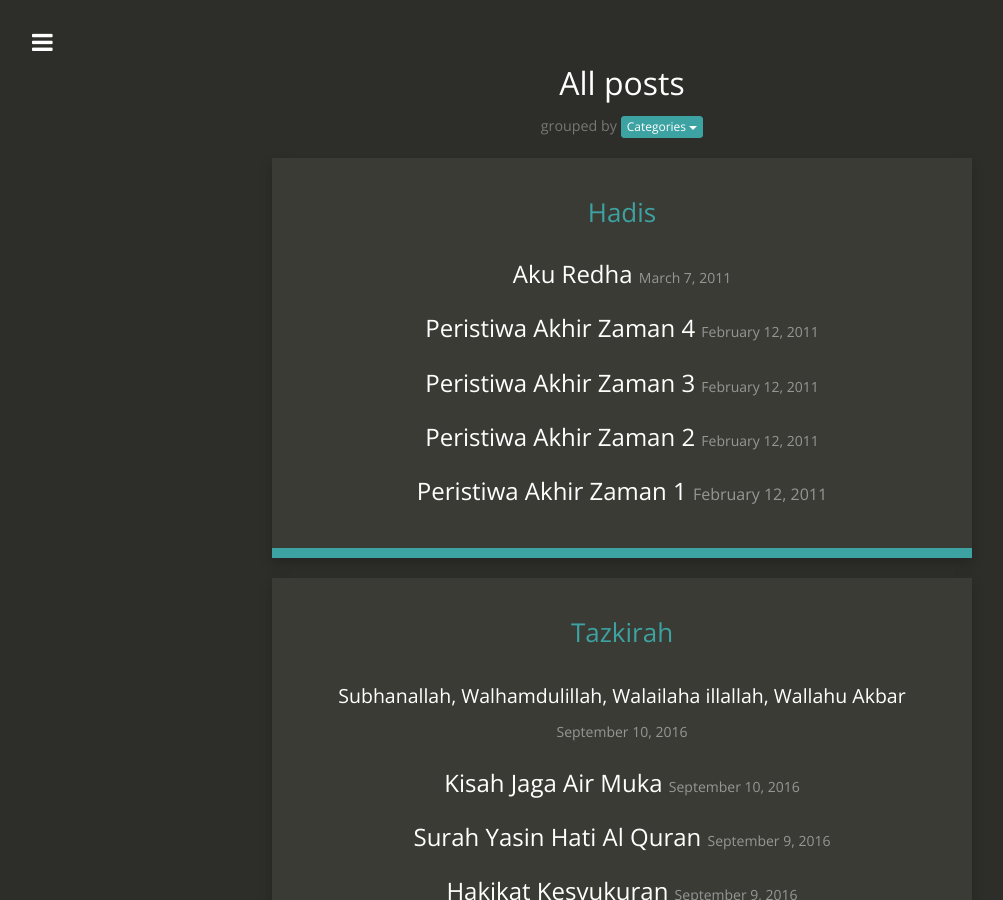
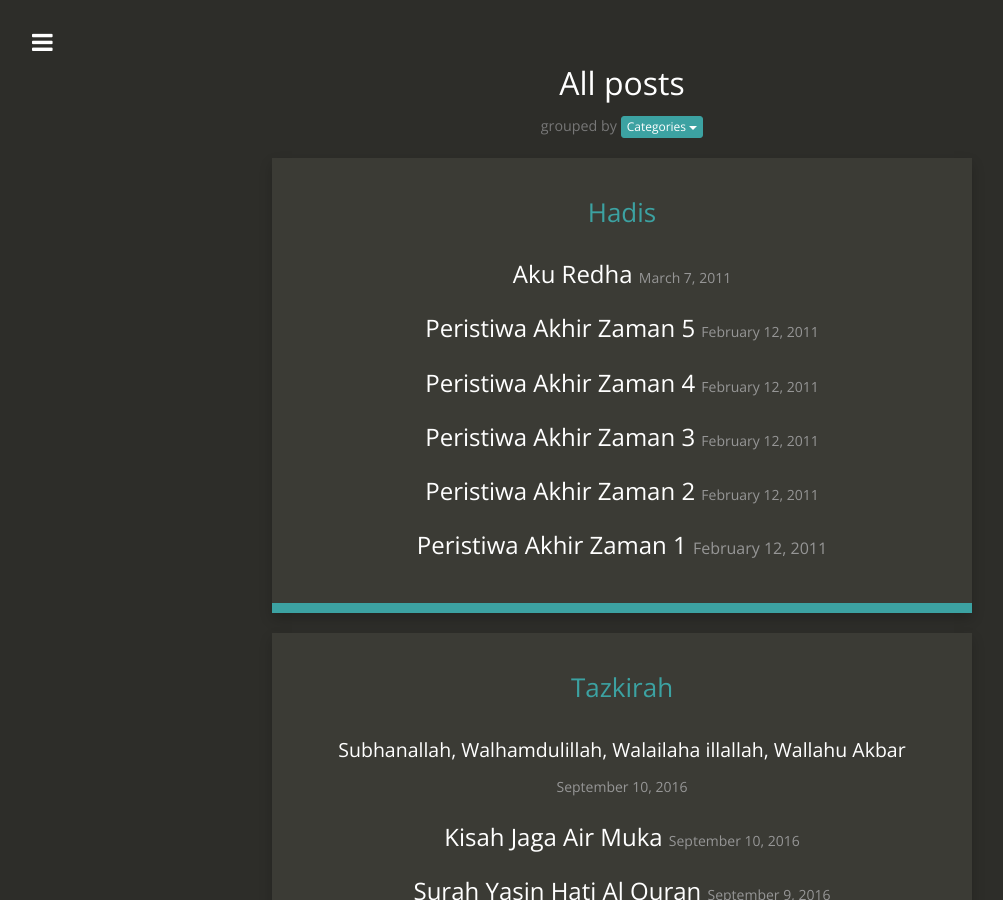
Before and after one commit to kedamaian/swsyafiq, a Jekyll site: the page built from posts-by-categories.html, in a window 1280 px wide and 900 px high. Shown: the whole window, without its empty margins (18-1021 px from the left). Built offline with Jekyll 4.4.1, drawn with Linux system fonts in a browser that asks for light colours; nearby versions of some CDN libraries.

Commit message:
Updated 2011-02-12-peristiwa-akhir-zaman-5.md

```diff
--- a/_posts/2011-02-12-peristiwa-akhir-zaman-5.md
+++ b/_posts/2011-02-12-peristiwa-akhir-zaman-5.md
@@ -1 +1,17 @@
-Dari Abu Sa’id Al-Khudri r.a : Rasulullah saw bersabda, “Kamu akan mengikut jejak langkah umat-umat sebelum kamu sejengkal demi sejengkal, sehasta demi sehasta sehingga jikalau mereka masuk ke lubang biawak pun kamu akan mengikuti mereka.” Sahabat bertanya, ‘Ya Rasulullah, apakah Yahudi dan Nasrani yang kau maksudkan?’ Nabi saw menjawab, “Siapa lagi kalau bukan mereka.” [Riwayat Muslim] Penjelasan dan Pengajaran : a. Umat Islam akan mengikut cara hidup orang-orang Yahudi dan Nasrani dalam pelbagai keadaan, baik dari segi pemerintahan mahupun yang lebih parah lagi; dari segi pemikiran dan kerohanian. b. Umat Islam perlu kembali kepada Al-Quran dan As-Sunnah dari semua aspek kehidupan, iaitu menghidupkan kerohanian keIslaman (rasa cinta pada Islam atas dasar tauhid), pemerintahan Islam, pendidikan Islam, perundangan Islam, ekonomi Islam dan sistem kemasyarakatan berasaskan Islam.
+---
+layout: post
+published: true
+author: tehnoblequran
+title: Peristiwa Akhir Zaman 5
+categories:
+  - Hadis
+---
+Dari Abu Sa’id Al-Khudri r.a: Rasulullah saw bersabda, “Kamu akan mengikut jejak langkah umat-umat sebelum kamu sejengkal demi sejengkal, sehasta demi sehasta sehingga jikalau mereka masuk ke lubang biawak pun kamu akan mengikuti mereka.”
+
+Sahabat bertanya, ‘Ya Rasulullah, apakah Yahudi dan Nasrani yang kau maksudkan?’ Nabi saw menjawab, “Siapa lagi kalau bukan mereka.” [Riwayat Muslim]
+
+**Penjelasan dan Pengajaran:**
+
+1. Umat Islam akan mengikut cara hidup orang-orang Yahudi dan Nasrani dalam pelbagai keadaan, baik dari segi pemerintahan mahupun yang lebih parah lagi; dari segi pemikiran dan kerohanian.
+
+2. Umat Islam perlu kembali kepada Al-Quran dan As-Sunnah dari semua aspek kehidupan, iaitu menghidupkan kerohanian keIslaman (rasa cinta pada Islam atas dasar tauhid), pemerintahan Islam, pendidikan Islam, perundangan Islam, ekonomi Islam dan sistem kemasyarakatan berasaskan Islam.
```
